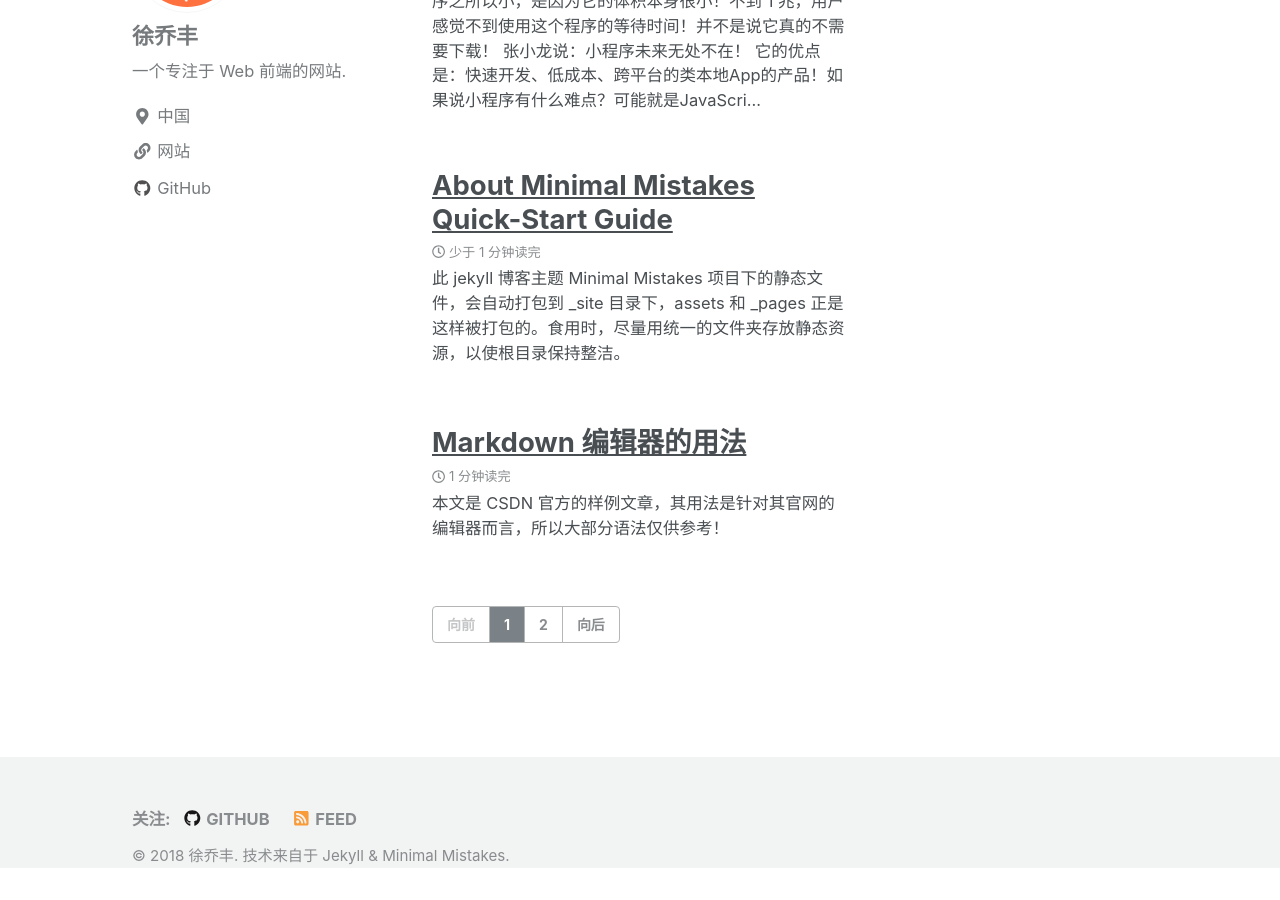
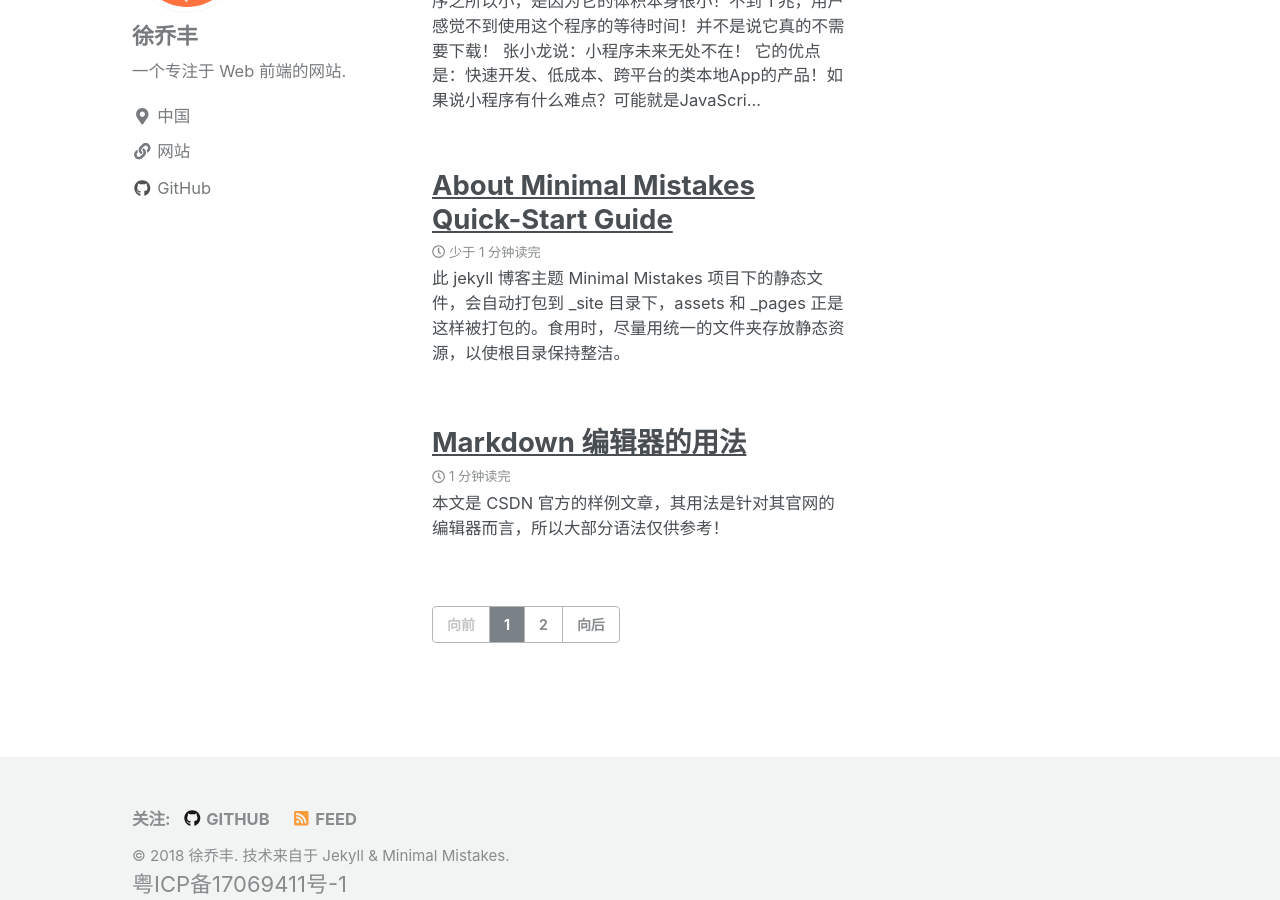
Before and after one commit to JasonHsu9/JasonHsu9.github.io, a Jekyll site: the page built from index.html, in a window 1280 px wide and 900 px high, scrolled down 863 px. Built offline with Jekyll 4.4.1, drawn with Linux system fonts in a browser that asks for light colours; nearby versions of some CDN libraries; the list of posts is cut into pages by our own code; before the commit the page ends 1730 px from its top, so only the background shows below that.

Commit message:
Update footer.html

```diff
--- a/_includes/footer.html
+++ b/_includes/footer.html
@@ -23,3 +23,7 @@
 </div>
 
 <div class="page__footer-copyright">&copy; {{ site.time | date: '%Y' }} {{ site.name | default: site.title }}. {{ site.data.ui-text[site.locale].powered_by | default: "Powered by" }} <a href="https://jekyllrb.com" rel="nofollow">Jekyll</a> &amp; <a href="https://mademistakes.com/work/minimal-mistakes-jekyll-theme/" rel="nofollow">Minimal Mistakes</a>.</div>
+
+<div class="put-on-recored">
+  <a href="www.miitbeian.gov.cn" target="_blank"><i></i>粤ICP备17069411号-1</a>
+</div>
```
